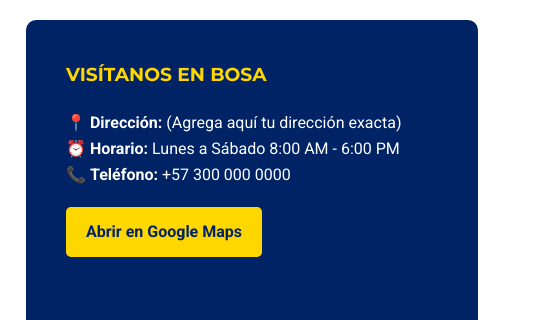
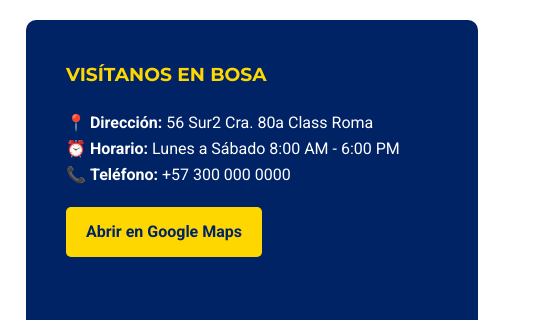
Before and after one commit to LucasMolina707/Centro-de-Lubricasion, a plain HTML site: page index.html in a window 1280 px wide. Shown: the part 1768-2088 px from the top of the page, 742-1280 px from the left. Drawn offline with Linux system fonts and the light colour scheme.

Commit message:
direccion

```diff
--- a/index.html
+++ b/index.html
@@ -116,7 +116,7 @@
             </div>
             <div class="location-info">
                 <h3>Visítanos en Bosa</h3>
-                <p>📍 <strong>Dirección:</strong> (Agrega aquí tu dirección exacta)</p>
+                <p>📍 <strong>Dirección:</strong> 56 Sur2 Cra. 80a Class Roma </p>
                 <p>⏰ <strong>Horario:</strong> Lunes a Sábado 8:00 AM - 6:00 PM</p>
                 <p>📞 <strong>Teléfono:</strong> +57 300 000 0000</p>
                 <a href="https://maps.app.goo.gl/BjnMH91WBmbe1TvA7" class="btn-map" target="_blank">Abrir en Google Maps</a>
```
